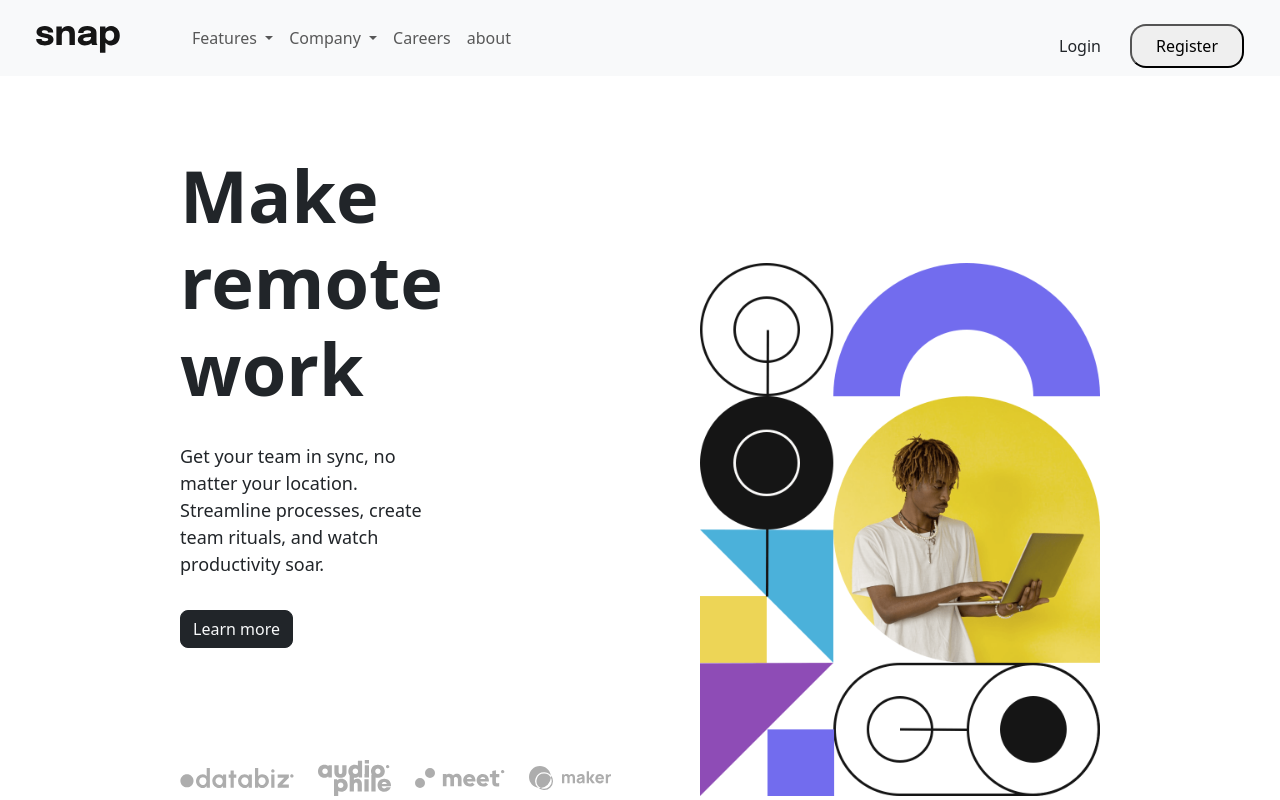
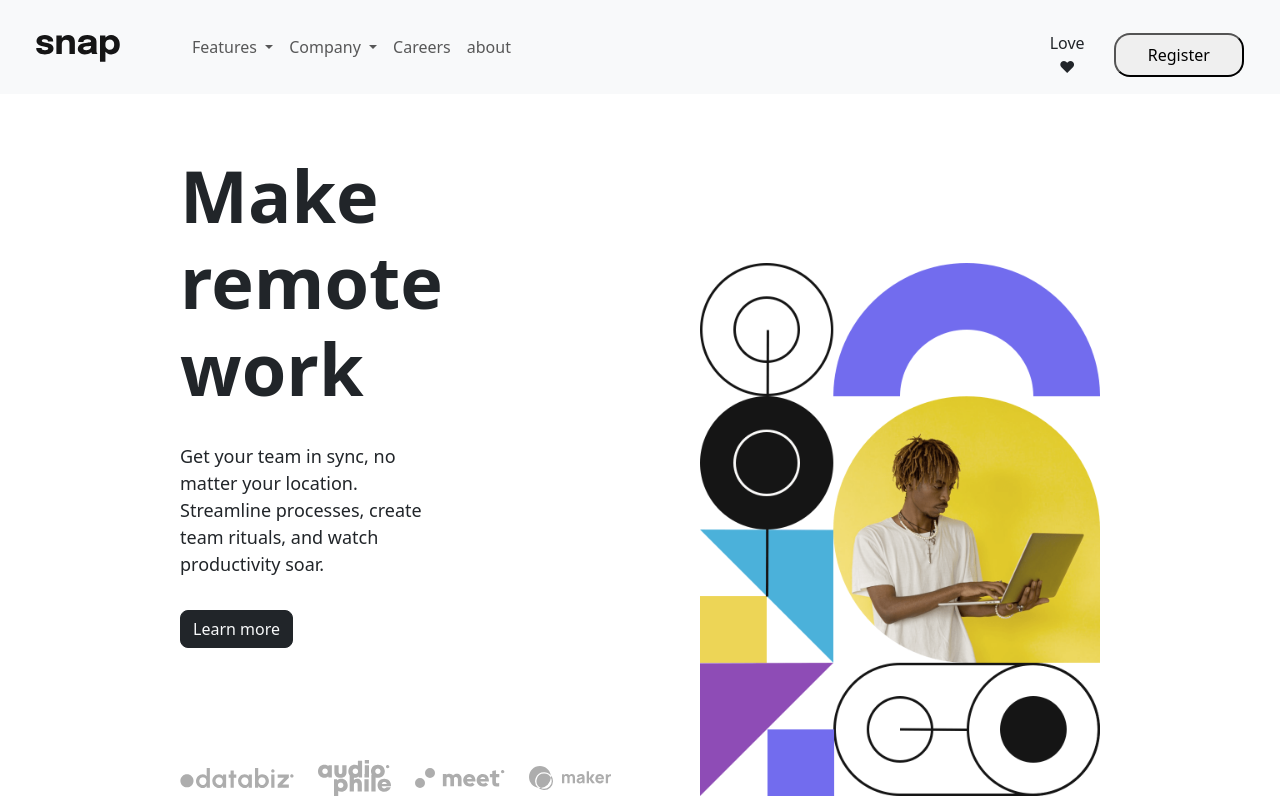
Before and after one commit to dynamitesbm/Intro-sec, a plain HTML site: page index.html in a window 1280 px wide. Drawn offline with nearby package versions, Linux system fonts and the light colour scheme.

Commit message:
Updated login to Love.

```diff
--- a/index.html
+++ b/index.html
@@ -124,7 +124,7 @@
               class="d-flex flex-column align-items-center mt-3 gap-3 flex-md-row"
               role="search"
             >
-              <a href="#" class="btn">Login</a>
+              <a href="#" class="btn">Love❤</a>
               <button class="py-2 rounded-4 w-100 px-md-4" type="submit">
                 Register
               </button>
@@ -181,5 +181,8 @@
       integrity="sha384-YvpcrYf0tY3lHB60NNkmXc5s9fDVZLESaAA55NDzOxhy9GkcIdslK1eN7N6jIeHz"
       crossorigin="anonymous"
     ></script>
+
+    <!-- ====GIT==== -->
+    <!-- ===GIT is a distributed version control systenm that helps developers track and manage changes to code over time, It also allows multiple people to work together to develop a single website or web app simultaenously (in development is calloborationza)==== -->
   </body>
 </html>
```
